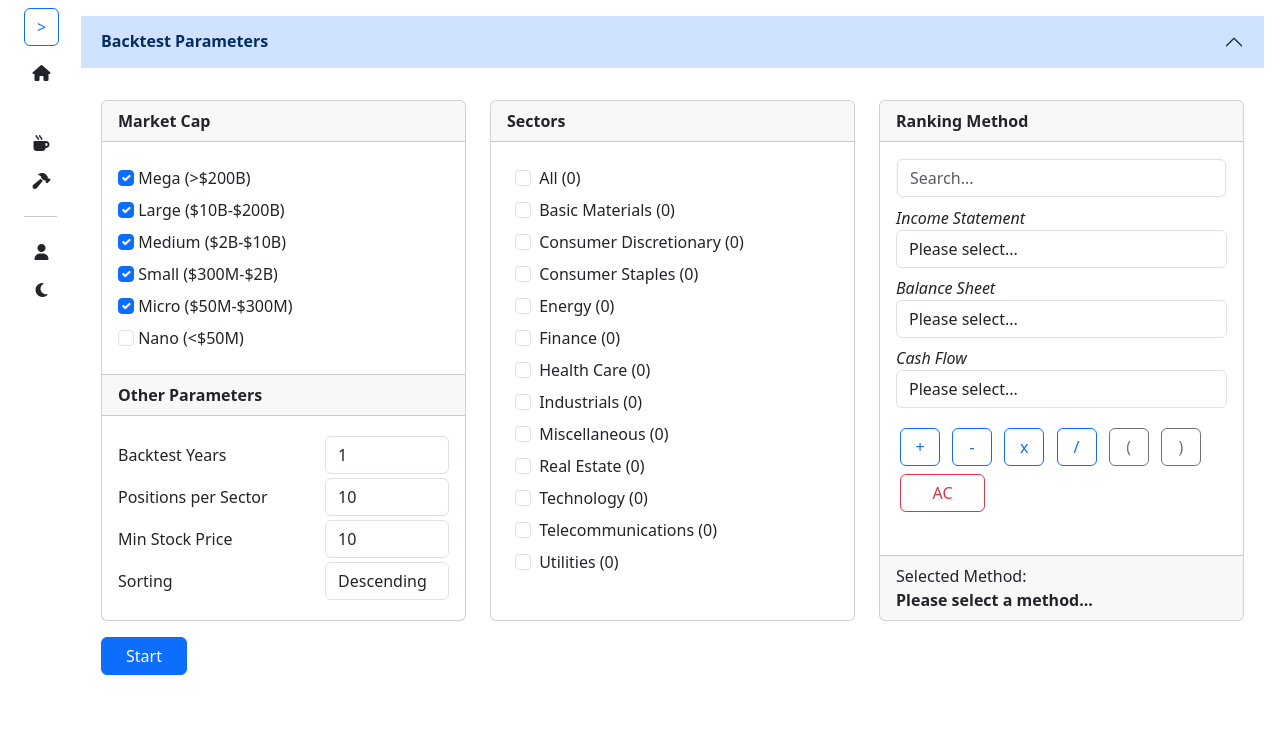
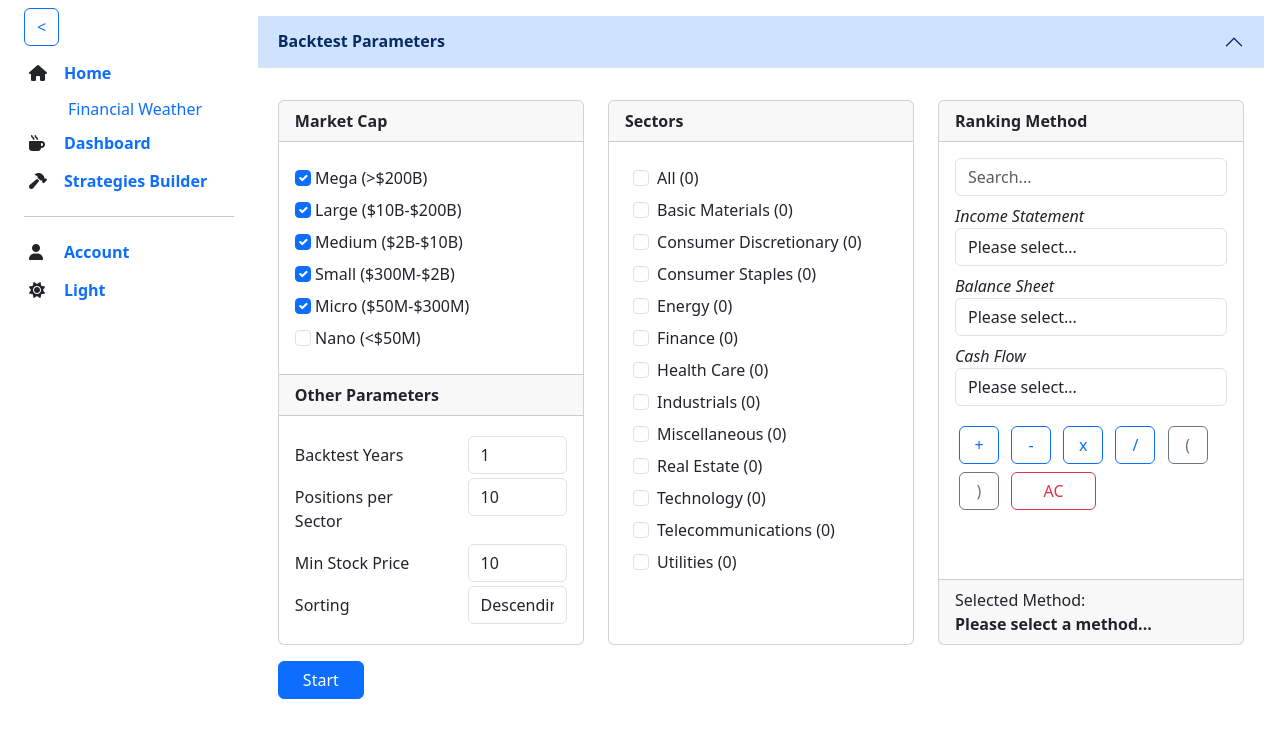
Before and after one commit to JasonChe123/InvestmentWeb, a Django app: page /long_short/backtest in a window 1280 px wide, after a click that opens the changed part. Shown: the top 738 px of the page. Run offline with Django 5.2, Linux system fonts and the light colour scheme; some libraries are stand-ins or nearby versions.

Commit message:
Fix bugs

```diff
--- a/static/js/base.js
+++ b/static/js/base.js
@@ -4,6 +4,8 @@ $(document).ready(function () {
     const icon = themeToggle.find('i');
     const themeText = themeToggle.find('b')
     const htmlElement = $('html');
+    const sidebarToggleBtn = $('#sidebar-toggle-btn');
+    const sidebar = $('#sidebar');
 
     let theme = localStorage.getItem('theme');
     setTheme(theme === 'light');
@@ -35,20 +37,29 @@ $(document).ready(function () {
         localStorage.setItem('theme', isDark ? 'dark' : 'light');
     });
 
+    // Toogle sidebar
+    function toggleSidebar() {
+        if (sidebar.width() > 60) {
+            sidebar.width("60px");
+            sidebarToggleBtn.text(">");
+        } else {
+            sidebar.width("300px");
+            sidebarToggleBtn.text("<");
+        }
+    }
+
     // Sidebar toggling
-    const sidebarToggleBtn = $('#sidebar-toggle-btn');
-    const sidebar = $('#sidebar');
     sidebar.css({ "transition": "width 0.5s ease" });
     sidebar.find("a").css({
         "white-space": 'nowrap',
     });
     sidebarToggleBtn.click(function () {
-        if (sidebar.width() > 65) {
-            sidebar.width("65px");
-            sidebarToggleBtn.text(">");
-        } else {
-            sidebar.width("300px");
-            sidebarToggleBtn.text("<");
+        toggleSidebar();
+    });
+    sidebar.find("button").click(function () {
+        console.log(sidebar.width());
+        if (!(sidebar.width() > 60)) {
+            toggleSidebar();
         }
     });
 });
--- a/static/js/longshort/longshort.js
+++ b/static/js/longshort/longshort.js
@@ -182,14 +182,12 @@ $(document).ready(function () {
         }
     }
 
-    // Focus on search-field after clicked
-    $('#search-dropdown').on("click", function (e) {
-        e.preventDefault();
-        searchResult.hide();
-        searchField.focus();
+    // Re-toggle dropdown-menu (colapse it)
+    searchField.on("click", function (e) {
+        searchField.dropdown("toggle");
     });
 
-    // SearchField event
+    // Search-method event
     searchField.keyup(function (event) {
         // Arrow-key-down -> navigate dropdown-menu
         if (event.keyCode === 40) {
@@ -213,7 +211,7 @@ $(document).ready(function () {
             data: JSON.stringify({ "search_text": search_value }),
             success: function (data) {
                 // Reset result
-                searchResult.text("");
+                searchResult.empty();
 
                 if (data.result.length > 0) {
                     // Add results
@@ -228,8 +226,9 @@ $(document).ready(function () {
                             modifySelectedMethod(data.result[i]);
 
                             // Initialize the search field
+                            searchResult.empty();
+                            searchResult.hide();
                             searchField.val("");
-                            searchResult.text("");
                             searchField.focus();
                         });
                     }
@@ -239,7 +238,7 @@ $(document).ready(function () {
                 }
             },
             error: function (xhr, status, error) {
-                searchResult.text("");
+                searchResult.empty();
                 searchResult.hide();
             }
         })
--- a/templates/base.html
+++ b/templates/base.html
@@ -24,7 +24,6 @@
     <script src="{% static 'js/apexcharts.min.js' %}" type="module"></script>
     <!--    <script src="{% static 'js/apexcharts2.js' %}" type="module"></script>-->
 
-
     <!-- Others -->
     <link rel="stylesheet" href="{% static 'css/sidebars.css' %}">
     <link rel="stylesheet" href="{% static 'css/social_account.css' %}">
@@ -37,23 +36,26 @@
 <body>
 <main>
     <!-- Sidebar -->
-    <div id="sidebar" class="sidebar" style="width: 65px; min-width: 65px; overflow: hidden;">
+    <div id="sidebar" class="sidebar" style="width: 60px; min-width: 60px; overflow: hidden;">
         <ul class="list-unstyled ms-3">
             <!-- Expand/Collapse button -->
             <li class="m-2">
-                <button class="btn btn-outline-primary" id="sidebar-toggle-btn"> > </button>
+                <button class="btn btn-outline-primary ms-0" id="sidebar-toggle-btn"> > </button>
             </li>
 
             <!-- Home -->
             <li class="d-flex align-items-center">
-                <button class="btn"><i class="fas fa-home" data-bs-toggle="collapse"
-                    data-bs-target="#home-collapse" aria-expanded="true"
-                    style="width: 25px;"></i></button>
-                <a class="text-decoration-none ms-2" data-bs-toggle="collapse"
+                <button class="btn" data-bs-toggle="collapse"
+                    data-bs-target="#home-collapse" aria-expanded="false" style="width: 40px;">
+                    <i class="fas fa-home"></i>
+                </button>
+                <a class="text-decoration-none ms-2 w-100" data-bs-toggle="collapse"
                     data-bs-target="#home-collapse" aria-expanded="true"><b>Home</b></a>
             </li>
+
+            <!-- Home > submenu -->
             <li class="d-flex align-items-center">
-                <div class="collapse ms-5" id="home-collapse">
+                <div class="collapse ms-4" id="home-collapse">
                 <ul class="btn-toggle-nav list-unstyled">
                     <li><a href="{% url 'us-economy' %}">Financial Weather</a></li>
                 </ul>
@@ -62,14 +64,17 @@
 
             <!-- Dashboard -->
             <li class="d-flex align-items-center">
-                <button class="btn"><i class="fas fa-mug-hot" data-bs-toggle="collapse"
-                    data-bs-target="#dashboard-collapse" aria-expanded="true"
-                    style="width: 25px;"></i></button>
-                <a class="text-decoration-none ms-2" data-bs-toggle="collapse"
+                <button class="btn" data-bs-toggle="collapse"
+                    data-bs-target="#dashboard-collapse" aria-expanded="false" style="width: 40px;">
+                    <i class="fas fa-mug-hot"></i>
+                </button>
+                <a class="text-decoration-none ms-2 w-100" data-bs-toggle="collapse"
                     data-bs-target="#dashboard-collapse" aria-expanded="true"><b>Dashboard</b></a>
             </li>
+
+            <!-- Dashboard > submenu -->
             <li class="d-flex align-items-center">
-                <div class="collapse ms-5" id="dashboard-collapse">
+                <div class="collapse ms-4" id="dashboard-collapse">
                     <ul class="btn-toggle-nav list-unstyled">
                         <li><a href="{% url 'performance' %}">Performance</a></li>
                     </ul>
@@ -78,14 +83,17 @@
 
             <!-- Strategies -->
             <li class="d-flex align-items-center">
-                <button class="btn"><i class="fas fa-hammer" data-bs-toggle="collapse"
-                    data-bs-target="#strategies-collapse" aria-expanded="true"
-                    style="width: 25px;"></i></button>
-                <a class="text-decoration-none ms-2" data-bs-toggle="collapse"
+                <button class="btn" data-bs-toggle="collapse"
+                    data-bs-target="#strategies-collapse" aria-expanded="false" style="width: 40px;">
+                    <i class="fas fa-hammer"></i>
+                </button>
+                <a class="text-decoration-none ms-2 w-100" data-bs-toggle="collapse"
                     data-bs-target="#strategies-collapse" aria-expanded="true"><b>Strategies Builder</b></a>
             </li>
+
+            <!-- Strategies > submenu -->
             <li class="d-flex align-items-center"></li>
-                <div class="collapse ms-5" id="strategies-collapse">
+                <div class="collapse ms-4" id="strategies-collapse">
                     <ul class="btn-toggle-nav list-unstyled">
                         <li><a href="{% url 'longshort-backtest' %}">LongShort</a></li>
                     </ul>
@@ -98,10 +106,11 @@
 
             <!-- Account -->
             <li class="d-flex align-items-center">
-                <button class="btn"><i class="fas fa-user" data-bs-toggle="collapse"
-                    data-bs-target="#account-collapse" aria-expanded="true"
-                    style="width: 25px;"></i></button>
-                <a class="text-decoration-none ms-2" data-bs-toggle="collapse"
+                <button class="btn" data-bs-toggle="collapse"
+                    data-bs-target="#account-collapse" aria-expanded="false" style="width: 40px;">
+                    <i class="fas fa-user"></i>
+                </button>
+                <a class="text-decoration-none ms-2 w-100" data-bs-toggle="collapse"
                     data-bs-target="#account-collapse" aria-expanded="true">
                     {% if user.is_authenticated %}
                         <b>Account - {{ user.username }}</b>
@@ -110,8 +119,10 @@
                     {% endif %}
                 </a>
             </li>
+
+            <!-- Account > submenu -->
             <li class="d-flex align-items-center"></li>
-                <div class="collapse ms-5" id="account-collapse">
+                <div class="collapse ms-4" id="account-collapse">
                     <ul class="btn-toggle-nav list-unstyled">
                         <li>
                         {% if user.is_authenticated %}
@@ -124,11 +135,12 @@
                 </div>
             </li>
 
-            <!-- Theme -->
+            <!-- Theme toggling -->
             <li class="d-flex align-items-center">
-                <button class="btn"><i class="fas fa-moon" style="width: 25px;"></i></button>
-                <!-- <button class="btn theme-toggle" style="width: 25px;"><i class="fas fa-moon"></i></button> -->
-                <a class="text-decoration-none ms-2 theme-toggle"><b>Dark</b></a>
+                <button class="btn theme-toggle" style="width: 40px;">
+                    <i class="fas fa-moon"></i>
+                </button>
+                <a class="text-decoration-none ms-2 theme-toggle w-100"><b>Dark</b></a>
             </li>
 
         </ul>
--- a/templates/long_short/input_parameters.html
+++ b/templates/long_short/input_parameters.html
@@ -156,24 +156,11 @@
                                         <!-- Dropdown search result -->
                                         <div class="dropdown">
                                             <!-- Search bar -->
-                                            <button id="search-dropdown" class="btn btn-outline-light p-0 w-100"
-                                                type="button" data-bs-toggle="dropdown" aria-expanded="false">
-                                                <input type="text" class="form-control m-0" id="search-field" placeholder="Search...">
-                                            </button>
+                                            <input type="text" class="form-control m-0" id="search-field" data-bs-toggle="dropdown" placeholder="Search..." aria-expanded="false">
 
                                             <!-- Dropdown menu -->
                                             <ul class="dropdown-menu" id="method-dropdown-menu"></ul>
                                         </div>
-
-                                        <!-- todo: Test dropdown -->
-                                        <div class="dropdown">
-
-                                            <ul class="dropdown-menu">
-                                              <li><a class="dropdown-item" href="#">Action</a></li>
-                                              <li><a class="dropdown-item" href="#">Another action</a></li>
-                                              <li><a class="dropdown-item" href="#">Something else here</a></li>
-                                            </ul>
-                                          </div>
 
                                         <!-- Income statement -->
                                         <div class="form-group my-2 align-self-end">
```
Also changed, not shown: performance/views.py (+50 -3 lines), templates/performance/index.html (+17 -1 lines).
